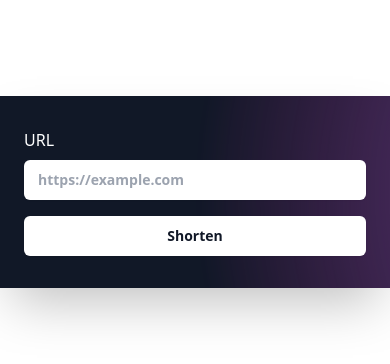
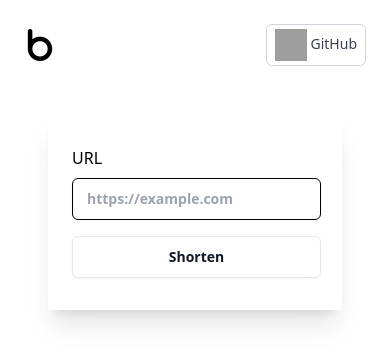
Before and after one commit to caddoSmith229/Bukshort, a SvelteKit app in the folder frontend/: page / in a window 390 px wide. Shown: the top 364 px of the page. Built offline with nearby package versions, Linux system fonts and the light colour scheme; grey boxes are pictures that could not be loaded.

Commit message:
feat/ new UI

```diff
--- a/frontend/src/routes/+page.svelte
+++ b/frontend/src/routes/+page.svelte
@@ -2,9 +2,12 @@
 	let originalURL = '';
 	let shortURL = '';
 	let err = false;
+	let loading = false;
 
-	function shortenHandler() {
-		fetch('https://shorterurl.bukharney.tech/shorten', {
+	async function shortenHandler() {
+		loading = true;
+		try {
+			await fetch('https://shorterurl.bukharney.tech/shorten', {
 				method: 'POST',
 				headers: {
 					'Content-Type': 'application/json'
@@ -15,9 +18,12 @@
 			})
 				.then((res) => res.json())
 				.then((data) => {
-				console.log(data);
-				shortURL = data.url;
+					shortURL = data.shortURL;
 				});
+		} catch (e) {
+			console.error(e);
+		}
+		loading = false;
 	}
 
 	function isValidURL(string: string) {
@@ -31,37 +37,53 @@
 	}
 </script>
 
+{#if loading}
+	<script>
+		document.title = 'Loading...';
+	</script>
+{:else}
+	<script>
+		document.title = 'ShorterURL';
+	</script>
+{/if}
+
+<header class="bg-inherit">
+	<nav class="mx-auto flex max-w-7xl items-center justify-between p-6 lg:px-8" aria-label="Global">
+		<div class="flex lg:flex-1">
+			<a class="-m-1.5 p-1.5" href="#top">
+				<span class="sr-only">Your Company</span>
+				<img class="h-8 w-auto" src="/letter-b.png" alt="" />
+			</a>
+		</div>
+		<div class="flex items-center">
+			<a
+				href="https://github.com/Bukharney/shorterURL"
+				class="inline rounded-md hover:shadow-md py-1 px-2 border border-gray-300 text-sm font-medium text-gray-700"
+			>
+				<img
+					src="https://pngimg.com/uploads/github/github_PNG32.png"
+					alt="github"
+					class="h-8 w-8 inline"
+				/>
+				GitHub
+			</a>
+		</div>
+	</nav>
+</header>
+
+<body>
 	<div class="bg-white">
-	<div class="mx-auto max-w-7xl py-24 sm:px-6 sm:py-32 lg:px-8">
+		<div class="mx-12 max-w-7xl">
 			<div
-			class="relative isolate overflow-hidden bg-gray-900 px-6 py-6 shadow-2xl sm:rounded-3xl sm:px-16 lg:flex lg:px-24"
+				class="relative isolate overflow-hidden px-6 py-6 my-6 shadow-xl sm:rounded-3xl sm:px-16 lg:flex lg:px-24"
 			>
-			<svg
-				viewBox="0 0 1024 1024"
-				class="absolute left-1/2 top-1/2 -z-10 h-[64rem] w-[64rem] -translate-y-1/2 [mask-image:radial-gradient(closest-side,white,transparent)] sm:left-full sm:-ml-80 lg:left-1/2 lg:ml-0 lg:-translate-x-1/2 lg:translate-y-0"
-				aria-hidden="true"
-			>
-				<circle
-					cx="512"
-					cy="512"
-					r="512"
-					fill="url(#759c1415-0410-454c-8f7c-9a820de03641)"
-					fill-opacity="0.7"
-				/>
-				<defs>
-					<radialGradient id="759c1415-0410-454c-8f7c-9a820de03641">
-						<stop stop-color="#7775D6" />
-						<stop offset="1" stop-color="#E935C1" />
-					</radialGradient>
-				</defs>
-			</svg>
 				<div class="relative h-full w-full text-white">
-				<div class="grid-cols-flow grid-rows-flow grid gap-2 py-2">
+					<div class="grid-cols-flow grid-rows-flow grid gap-2 py-2 text-black">
 						<label for="url">URL</label>
 						<input
 							class="rounded-md {err
-							? 'border-red-600 border-2'
-							: ''} bg-white px-3.5 py-2.5 text-sm font-semibold text-gray-900 shadow-sm hover:bg-gray-100 focus-visible:outline focus-visible:outline-2 focus-visible:outline-offset-2 focus-visible:outline-white"
+								? 'border-red-600 '
+								: 'border-black '}  border bg-white px-3.5 py-2.5 text-sm font-semibold text-gray-900 shadow-sm hover:bg-gray-100 focus-visible:outline focus-visible:outline-2 focus-visible:outline-offset-2 focus-visible:outline-white"
 							id="url"
 							type="text"
 							placeholder="https://example.com"
@@ -76,44 +98,69 @@
 						/>
 						<p class="text-red-600 text-sm">{err ? 'Invalid URL' : ''}</p>
 						<button
-						class="rounded-md bg-white px-3.5 py-2.5 text-sm font-semibold text-gray-900 shadow-sm hover:bg-gray-100 focus-visible:outline focus-visible:outline-2 focus-visible:outline-offset-2 focus-visible:outline-white"
+							class=" {loading
+								? 'cursor-wait'
+								: 'cursor-pointer'} rounded-md border bg-white px-3.5 py-2.5 text-sm font-semibold text-gray-900 shadow-sm hover:bg-gray-100 focus-visible:outline focus-visible:outline-2 focus-visible:outline-offset-2 focus-visible:outline-white"
 							on:click={() => {
 								if (originalURL !== '' && isValidURL(originalURL)) {
 									err = false;
 								} else {
 									err = true;
 								}
-						}}
-						on:click={err ? () => {} : shortenHandler}
-						disabled={err}>Shorten</button
+								if (!err && !loading) {
+									shortenHandler();
+								}
+							}}>Shorten</button
 						>
 					</div>
-
-				{#if shortURL !== ''}
+				</div>
+			</div>
+			{#if shortURL !== '' && !loading}
+				<div
+					class="relative isolate overflow-hidden px-6 py-6 my-6 shadow-xl sm:rounded-3xl sm:px-16 lg:flex lg:px-24"
+				>
+					<div class="relative h-full w-full text-white">
 						<div class="grid-cols-flow grid-rows-flow grid gap-2 py-2">
 							<div
-							class="text-white block w-full rounded-md border-0 py-1.5 pl-7 pr-20 ring-1 ring-inset ring-gray-300 placeholder:text-gray-400 focus:ring-2 focus:ring-inset focus:ring-indigo-600 sm:text-sm sm:leading-6"
+								class=" pointer-events-none text-gray-900 block w-full rounded-md border-0 py-1.5 pl-7 pr-20 ring-1 ring-inset ring-gray-300 placeholder:text-gray-400 focus:ring-2 focus:ring-inset focus:ring-indigo-600 sm:text-sm sm:leading-6"
 							>
 								{'https://shorterurl.bukharney.tech/' + shortURL}
 							</div>
 							<button
-							class="rounded-md bg-white px-3.5 py-2.5 text-sm font-semibold text-gray-900 shadow-sm hover:bg-gray-100 focus-visible:outline focus-visible:outline-2 focus-visible:outline-offset-2 focus-visible:outline-white"
+								class="rounded-md border bg-white px-3.5 py-2.5 text-sm font-semibold text-gray-900 shadow-sm hover:bg-gray-100 focus-visible:outline focus-visible:outline-2 focus-visible:outline-offset-2 focus-visible:outline-white"
+								on:click={() => {
+									navigator.clipboard.writeText('https://shorterurl.bukharney.tech/' + shortURL);
+								}}>Copy</button
+							>
+							<button
+								class="rounded-md border bg-white px-3.5 py-2.5 text-sm font-semibold text-gray-900 shadow-sm hover:border-red-500 focus-visible:outline focus-visible:outline-2 focus-visible:outline-offset-2 focus-visible:outline-white"
 								on:click={() => {
 									window.location.href = 'https://shorterurl.bukharney.tech/' + shortURL;
 								}}>Go to this link</button
 							>
-						<button
-							class="rounded-md bg-white px-3.5 py-2.5 text-sm font-semibold text-gray-900 shadow-sm hover:bg-gray-100 focus-visible:outline focus-visible:outline-2 focus-visible:outline-offset-2 focus-visible:outline-white"
-							on:click={() => {
-								navigator.clipboard.writeText('https://shorterurl.bukharney.tech/' + shortURL);
-							}}>Copy</button
+						</div>
+					</div>
+				</div>
+			{:else if loading}
+				<div
+					class="relative isolate overflow-hidden px-6 py-6 my-6 shadow-xl sm:rounded-3xl sm:px-16 lg:flex lg:px-24"
 				>
+					<div class="flex items-center justify-center h-32 w-full">
+						<div
+							class="inline-block h-8 w-8 animate-spin rounded-full border-4 border-solid border-current border-r-transparent align-[-0.125em] motion-reduce:animate-[spin_1.5s_linear_infinite]"
+							role="status"
+						>
+							<span
+								class="!absolute !-m-px !h-px !w-px !overflow-hidden !whitespace-nowrap !border-0 !p-0 ![clip:rect(0,0,0,0)]"
+								>Loading...</span
+							>
+						</div>
+					</div>
 				</div>
 			{/if}
 		</div>
 	</div>
-	</div>
-</div>
+</body>
 
 <style>
 </style>
```
Also changed, not shown: frontend/static/letter-b.png (added), 1 other file (tests, documents, lock files or other folders). Lines whose indentation alone changed are shown as unchanged.
